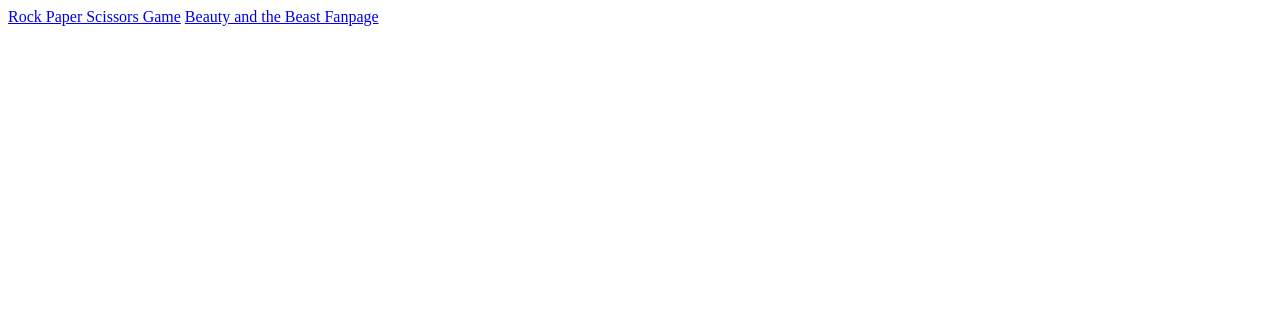
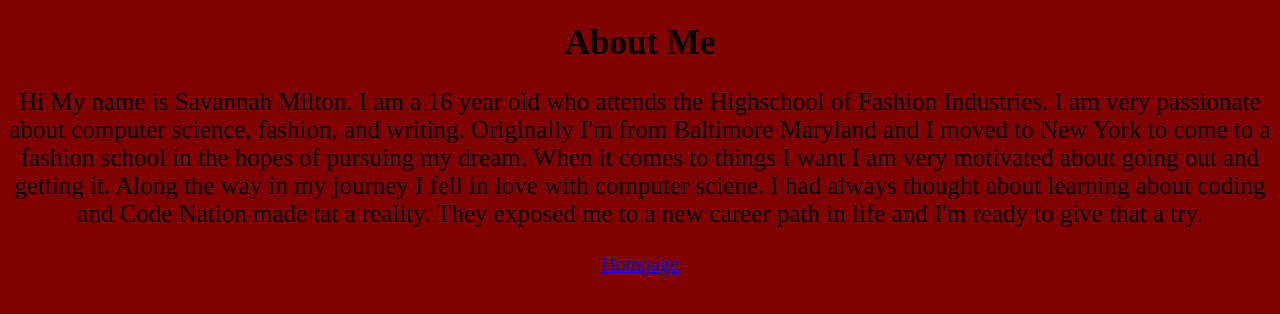
Before and after one commit to prettybluebird12/prettybluebird12.github.io, a plain HTML site: page aboutme.html in a window 1280 px wide. Drawn offline with Linux system fonts and the light colour scheme.

Commit message:
finished

```diff
--- a/aboutme.html
+++ b/aboutme.html
@@ -1,10 +1,11 @@
 <!DOCTYPE html>
 <html>
-    <head>
+    <head> <link rel="stylesheet" href="style.css">
         <title> </title>
     </head>
-    <body>
-<a href="https://github.com/prettybluebird12/fanpage.git">Rock Paper Scissors Game</a>
-<a href="https://github.com/prettybluebird12/rockpaperscissors.git">Beauty and the Beast Fanpage</a>
-    </body>
+    <h1 id="title">About Me</h1>
+    <body id ="about">
+<p> Hi My name is Savannah Milton. I am a 16 year old who attends the Highschool of Fashion Industries. I am very passionate about computer science, fashion, and writing. Originally I'm from Baltimore Maryland and I moved to New York to come to a fashion school in the hopes of pursuing my dream. When it comes to things I want I am very motivated about going out and getting it. Along the way in my journey I fell in love with computer sciene. I had always thought about learning about coding and Code Nation made tat a reality. They exposed me to a new career path in life and I'm ready to give that a try.</p>
+<a href="index.html">Hompage</a>
+</body>
 </html>
--- a/style.css
+++ b/style.css
@@ -1,3 +1,28 @@
+#title{
+    text-align: center;
+font-size: 35px;
+    color:black;
+    border-color: white;
+}
+#about{
+    background-color:maroon;
+text-align: center;
+font-size: 20px;
+    color:black;
+}
+body{
+background-color:maroon;
+text-align: center;
+}
+.project{
+    text-align: center;
+    margin:100px;
+    font-size: 40px;
+    color:black;
+}
+
+
+
 .row{
 
     background-color:maroon;
```
Also changed, not shown: portfolio.html (+13 -3 lines).
